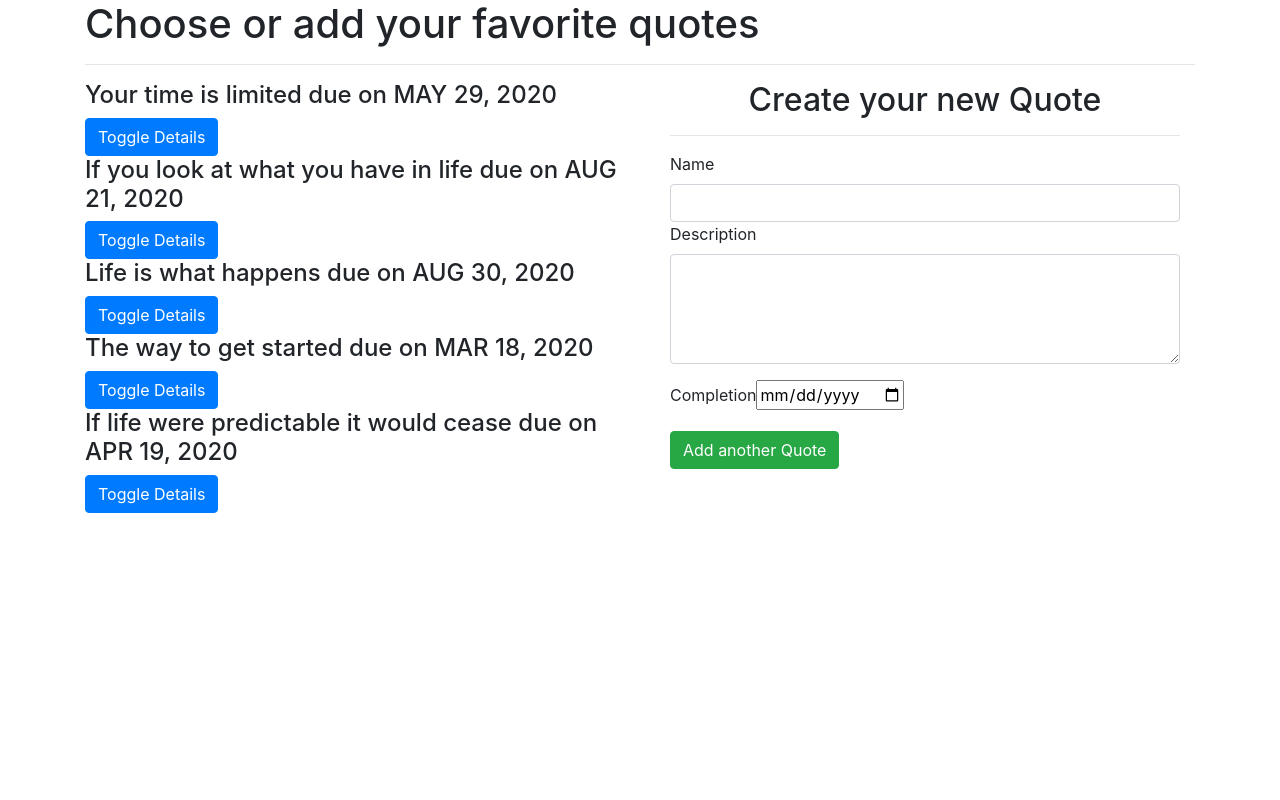
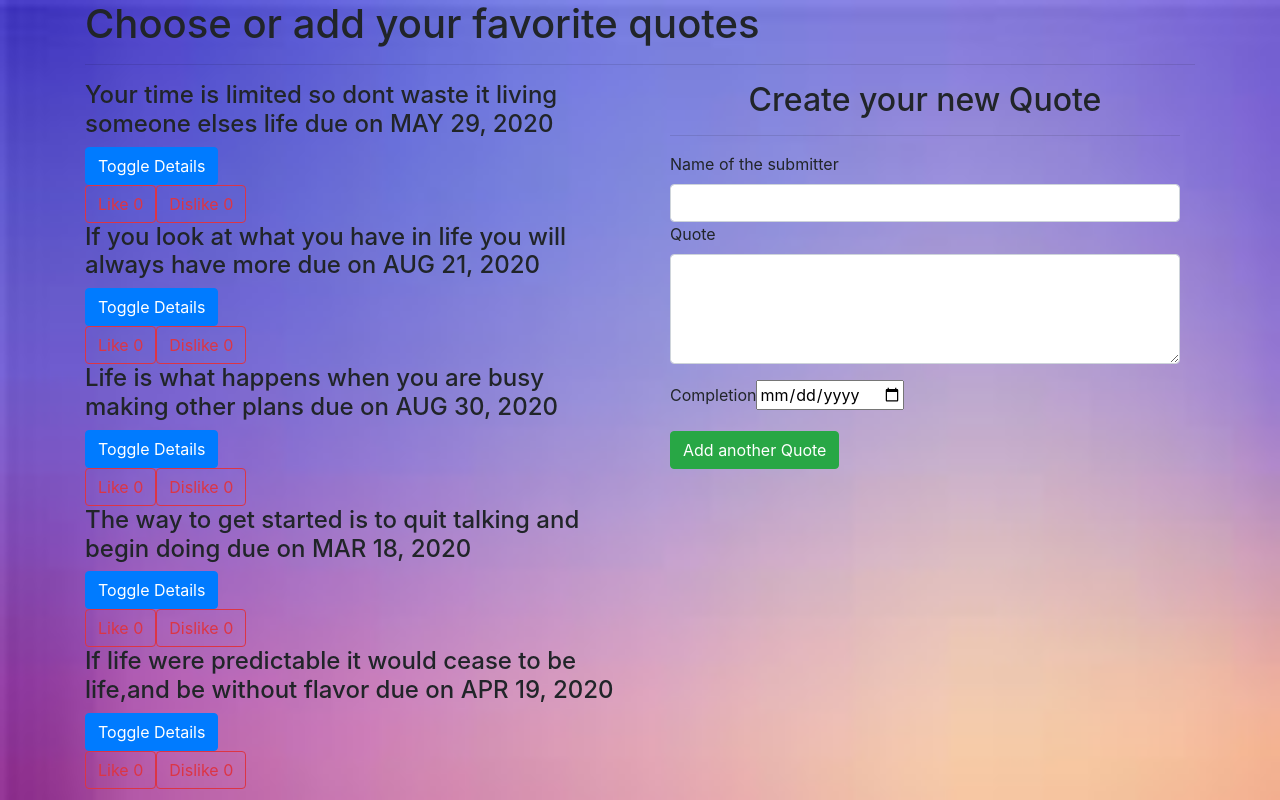
Before and after one commit to vugutsa/Quotes, an Angular app: page / in a window 1280 px wide. Built offline with nearby package versions, Linux system fonts and the light colour scheme.

Commit message:
add background picture to the body

```diff
--- a/src/app/app.component.html
+++ b/src/app/app.component.html
@@ -1,26 +1,2 @@
 
  <app-quote></app-quote>
-<div>
-  <!-- <h1>Choose or add your favorite quotes</h1>
-  <p>This app gives you freedom to add or choose a {{quote}}</p>
-</div>
-
-<div>
-  <h1>Choose or add your favorite quotes</h1>
-  <ul>
-      <li *ngFor='let quote of quotes'>
-        {{quote.name}}
-      </li>
-  </ul>
-  <p *ngIf='quote.length > 5'>Your quotes are excess</p> -->
-</div>
-<!-- <app-quote></app-quote>
-<div>
-  <h1>Choose or add your favorite quotes</h1>
-  <ul>
-      <li *ngFor='let quotes of quote'>
-        {{quote.name}}
-      </li>
-  </ul>
-  <p *ngIf='quote.length > 5'>Your quotes are excess.</p>
-</div> -->
--- a/src/app/app.module.ts
+++ b/src/app/app.module.ts
@@ -9,8 +9,7 @@ import { StrikethroughDirective } from './strikethrough.directive';
 import { DateCountPipe } from './date-count.pipe';
 import { QuoteFormComponent } from './quote-form/quote-form.component';
 import { FormsModule } from '@angular/forms';
-// import { GoalFormComponent } from './goal-form/goal-form.component';
-// import { DateCountPipe } from './date-count.pipe';
+
 
 @NgModule({
   declarations: [
@@ -20,8 +19,7 @@ import { FormsModule } from '@angular/forms';
     StrikethroughDirective,
     DateCountPipe,
     QuoteFormComponent,
-    // GoalFormComponent,
-    // DateCountPipe,
+
   ],
   imports: [
     BrowserModule,
--- a/src/app/date-count.pipe.ts
+++ b/src/app/date-count.pipe.ts
@@ -9,14 +9,16 @@ export class DateCountPipe implements PipeTransform {
   //   return null;
   // }
   transform(value: any): number {
-    let today: Date = new Date();
-    let todayWithNoTime: any = new Date(today.getFullYear(), today.getMonth(), today.getDate())
+    const today: Date = new Date();
+    const todayWithNoTime: any = new Date(today.getFullYear(), today.getMonth(), today.getDate());
+    // tslint:disable-next-line: prefer-const
     let dateDifference = Math.abs(value - todayWithNoTime);
     const secondsInDay = 86400;
-    let dateDifferenceSeconds = dateDifference * 0.001;
+    const dateDifferenceSeconds = dateDifference * 0.001;
+    // tslint:disable-next-line: prefer-const
     let dateCounter = dateDifferenceSeconds / secondsInDay;
 
-    if (dateCounter >= 1 && value > todayWithNoTime){
+    if (dateCounter >= 1 && value < todayWithNoTime){
       return dateCounter;
     }else{
       return 0;
--- a/src/app/quote-form/quote-form.component.html
+++ b/src/app/quote-form/quote-form.component.html
@@ -5,14 +5,14 @@
   <form (ngSubmit)='submitQuote()'#quoteForm='ngForm'>
     <div class="form-group">
 
-      <label for="name">Name</label>
+      <label for="name">Name of the submitter</label>
       <input type="text" required class="form-control" id="name" [(ngModel)]="newQuote.name" name="name" #name='ngModel' required>
       <div [hidden]="name.valid || name.pristine" class="alert alert-danger">
         <p>Name is required</p>
       </div>
       <div class="form-group">
 
-        <label for="description">Description</label>
+        <label for="description">Quote</label>
         <textarea class="form-control" id="description" rows="4" [(ngModel)]="newQuote.description" name="description" #description="ngModel" required></textarea>
       </div>
       <div [hidden]="description.valid || description.pristine" class="alert alert-danger">
--- a/src/app/quote-form/quote-form.component.ts
+++ b/src/app/quote-form/quote-form.component.ts
@@ -7,9 +7,10 @@ import { Component, OnInit, Output, EventEmitter } from '@angular/core';
   styleUrls: ['./quote-form.component.css']
 })
 export class QuoteFormComponent implements OnInit {
-  newQuote = new Quote(0, "", "", new Date());
+  newQuote = new Quote(0, '' , '', new Date());
   @Output() addQuote = new EventEmitter<Quote>();
 
+  // tslint:disable-next-line: typedef
   submitQuote(){
     this.addQuote.emit(this.newQuote);
       }
--- a/src/app/quote.ts
+++ b/src/app/quote.ts
@@ -4,8 +4,12 @@
 //     description: string;
 // }
 export class Quote {
+  upvote: number;
+  downvote: number;
  public showDescription: boolean;
    constructor(public id: number, public name: string, public description: string, public completeDate: Date){
     this.showDescription = false;
+    this.upvote = 0;
+    this.downvote = 0;
    }
   }
--- a/src/app/quote/quote.component.html
+++ b/src/app/quote/quote.component.html
@@ -1,111 +1,3 @@
-<!-- <p>quote works!</p>
- <div>
-    <h1>Choose or add your favorite quotes</h1>
-    <hr>
-    <ul>
-      <li *ngFor='let quotes of quote'>
-        {{quote.name}}
-        <app-quote-detail [quote]='quote'></app-quote-detail>
-      </li>
-  </ul>
-</div> -->
-
-<!-- <div>
-  <h1>Choose or add your favorite quotes</h1>
-  <hr>
-  <ul>
-    <li *ngFor='let quote of quotes'>
-      {{quotes.name}}
-      <app-quote-detail [quote]='quote'></app-quote-detail>
-    </li>
-  </ul>
-</div> -->
-
-<!-- <h1>Choose or add your favorite quotes</h1>
-<hr>
-<ul>
-  <div *ngFor='let quote of quotes;let i = index'>
-    <li>{{quote.name}}</li>
-    <button (click)='toggleDetails(i)'>Toggle Details</button>
-    <app-quote-detail *ngIf='quote.showDescription' [quote]='quote'></app-quote-detail>
-  </div>
-</ul> -->
- <!-- <p *ngIf='quotes.length > 5'>You have excess quotes</p>
-<h1>Choose or add your favorite quotes</h1>
-<hr>
-<ul>
-  <div *ngFor='let quote of quotes;let i = index'>
-    <li appStrikethrough>{{quote.name}} due on {{quote.completeDate|date|uppercase}}</li>
-    <button (click)='toggleDetails(i)'>Toggle Details</button> -->
-    <!-- <app-quote-detail *ngIf='quote.showDescription' [quote]='quote' (isComplete) = 'completeQuote($event,i)'></app-quote-detail> -->
-    <!-- <app-quote-detail *ngIf='quote.showDescription' [quote]='quote' (isComplete) = 'deleteQuote($event,i)'></app-quote-detail> -->
-  <!-- </div>
-</ul>
-<p *ngIf='quotes.length > 5'>You have excess quotes</p> -->
-
-<!-- <h1>Choose or add your favorite quotes</h1>
-<ul>
-    <div *ngFor='let quote of quotes;let i = index'>
-        <li appStrikethrough>{{quote.name}} due on {{quote.completeDate|date|uppercase}}</li>
-        <button  (click)='toggleDetails(i)'>Toggle Details</button>
-
-    <app-quote-details *ngIf="quote.showDescription" [quote]='quote' (isComplete)= 'completeQuote($event,i)'></app-quote-details>
-
-    </div>
-</ul>
-<p *ngIf='quotes.length > 5'>You have excess quotes</p> -->
-
-<!-- <h1>Choose or add your favorite quotes</h1>
-<hr>
-<ul>
-  <div *ngFor='let quote of quotes;let i = index'>
-    <li>{{quote.name}}</li>
-    <button (click)='toggleDetails(i)'>Toggle Details</button>
-    <app-quote-detail *ngIf='quote.showDescription' [quote]='quote'></app-quote-detail>
-  </div>
-</ul>
-<p *ngIf='quotes.length > 5'>You have excess quotes</p> -->
-
-<!-- <div>
-  <h1>Choose or add your favorite quotes</h1>
-  <hr>
-  <ul>
-    <li *ngFor='let quote of quotes'>
-      {{quote.name}}
-      <app-quote-detail [quote]='quote'></app-quote-detail>
-    </li>
-  </ul>
-</div> -->
-<!-- <div class="container">
-<h1>Choose or add your favorite quotes</h1>
-<hr>
-<div class="row">
-  <div class="col-md-6">
-  <div *ngFor='let quote of quotes;let i = index'></div>
-  <div>
-  <h4 id={{i}} appStrikethrough>{{quote.name}} due on {{quote.completeDate|date|uppercase}}</h4>
-    <button (click)='toggleDetails(i)'>Toggle Details</button>
-  </div>
-    <app-quote-detail *ngIf='quote.showDescription' [quote]='quote'(isComplete) = 'completeQuote($event,i)'></app-quote-detail>
-   <div *ngIf='quote.showDescription'>
-    <app-quote-detail  [quote]='quote' (isComplete) = 'deleteQuote($event,i)'></app-quote-detail>
-  </div>
-</div>
-<p *ngIf='quotes.length > 5'>You have excess quotes</p>
-</div>
-</div> -->
-
-  <!-- <h1>Choose or add your favorite quotes</h1>
-  <hr>
-  <ul>
-    <div *ngFor='let quote of quotes;let i = index'>
-      <li appStrikethrough>{{quote.name}} due on {{quote.completeDate|date|uppercase}}</li>
-      <button (click)='toggleDetails(i)'>Toggle Details</button>
-      <app-quote-detail *ngIf='quote.showDescription' [quote]='quote' (isComplete) = 'deleteQuote($event,i)'></app-quote-detail>
-    </div>
-  </ul>
-  <p *ngIf='quotes.length > 5'>You have excess quotes</p> -->
-
 <div class="container">
   <h1>Choose or add your favorite quotes</h1>
   <hr>
@@ -119,8 +11,11 @@
         </div>
 
         <div *ngIf='quote.showDescription'>
-            <app-quote-detail  [quote]='quote' (isComplete) = 'deleteQuote($event,i)'></app-quote-detail>
+          <app-quote-detail [quote]='quote' (isComplete)='deleteQuote($event,i)'></app-quote-detail>
         </div>
+        <button (click)="upVote(i)" class="btn btn-outline-danger">Like {{quote.upvote}}</button>
+        <button (click)="downVote(i)" class="btn btn-outline-danger">Dislike {{quote.downvote}}</button>
+
       </div>
     </div>
     <div class="col-md-6">
--- a/src/app/quote/quote.component.ts
+++ b/src/app/quote/quote.component.ts
@@ -8,13 +8,18 @@ import { Quote } from './../quote';
 })
 export class QuoteComponent implements OnInit {
   quotes: Quote[] = [
-    new Quote(1, 'Your time is limited', 'so dont waste it living someone elses life', new Date(2020, 4 , 29)),
-    new Quote(2, 'If you look at what you have in life', 'you will always  have more', new Date(2020, 7, 21)),
-    new Quote(3, 'Life is what happens', 'when you are busy making other plans', new Date(2020, 7, 30)),
-    new Quote(4, 'The way to get started', 'is to quit talking and begin doing', new Date(2020, 2, 18)),
-    new Quote(5, 'If life were predictable it would cease',  'to be life,and be without flavor', new Date(2020, 3, 19)),
+    new Quote(1, 'Your time is limited so dont waste it living someone elses life', 'by Mercy', new Date(2020, 4 , 29)),
+    new Quote(2, 'If you look at what you have in life you will always  have more', 'by Laurine', new Date(2020, 7, 21)),
+    new Quote(3, 'Life is what happens when you are busy making other plans', 'by Ludwig', new Date(2020, 7, 30)),
+    new Quote(4, 'The way to get started is to quit talking and begin doing', 'by Melby', new Date(2020, 2, 18)),
+    new Quote(5, 'If life were predictable it would cease to be life,and be without flavor', 'by Krapf', new Date(2020, 3, 19)),
   ];
-
+  upVote(index) {
+    this.quotes[index].upvote++;
+  }
+  downVote(index) {
+    this.quotes[index].downvote++;
+  }
   // tslint:disable-next-line: typedef
   // toggleDetails(index){
   //   this.quotes[index].showDescription = !this.quotes[index].showDescription;
@@ -40,6 +45,7 @@ export class QuoteComponent implements OnInit {
     }
   }
   addNewQuote(quote){
+    // tslint:disable-next-line: prefer-const
     let quoteLength = this.quotes.length;
     quote.id = quoteLength + 1;
     quote.completeDate = new Date(quote.completeDate);
@@ -52,7 +58,7 @@ export class QuoteComponent implements OnInit {
 
   constructor() { }
 
-  ngOnInit(): void {
+  ngOnInit() {
   }
 
 }
--- a/src/styles.css
+++ b/src/styles.css
@@ -1,5 +1,7 @@
 /* You can add global styles to this file, and also import other style files */
-/* @import "~bootstrap/dist/css/bootstrap.css" */
-/* body{
-    background-image: url(./assets/ass.png);
-} */
+@import "~bootstrap/dist/css/bootstrap.css";
+body{
+    background-image: url(./assets/download.jpeg);
+    background-repeat: no-repeat;
+    background-size: cover;
+}
```
Also changed, not shown: src/assets/download.jpeg (added). Lines whose indentation alone changed are shown as unchanged.
